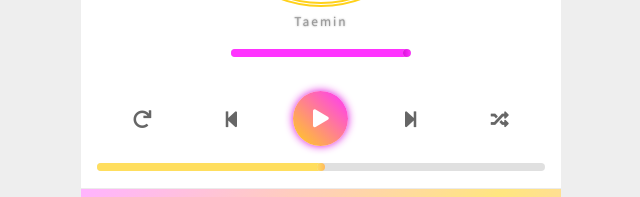
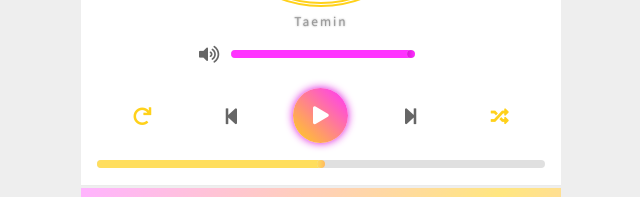
Before and after one commit to nhatnam210/App-Music, a plain HTML site: page index.html in a window 1280 px wide. Shown: the part 308-505 px from the top of the page, 319-959 px from the left. Drawn offline with Linux system fonts and the light colour scheme.

Commit message:
Turn on/off volume by click or value

```diff
--- a/index.html
+++ b/index.html
@@ -36,7 +36,15 @@
         <h3></h3>
       </div>
       <!--Volume-->
-      <input id="volume" class="volume" type="range" value="1" step="0.01" min="0" max="1">
+      <div class="control-volume">
+        <div class="control-volume-wrap">
+          <div class="btn btn-toggle-volume going-up">
+            <i class="fas fa-volume-up icon-volume-up"></i>
+            <i class="fas fa-volume-mute icon-volume-mute"></i>
+          </div>
+          <input id="volume" class="volume" type="range" value="1" step="0.01" min="0" max="1">
+        </div>
+      </div>
 
       <!-- Control -->
       <div class="control">
--- a/main.js
+++ b/main.js
@@ -9,10 +9,14 @@
  * 8. Active song -----(Done)
  * 9. Scroll active song into view -----(Done)
  * 10. Play song when click -----(Done)
+ * 11. Bonus lưu cấu hình
  */
 
 const $ = document.querySelector.bind(document);
 const $$ = document.querySelectorAll.bind(document);
+
+const PLAYER_STORAGE_KEY = 'NAW_PLAYER'
+
 const header = $('header h2');
 const cdThumb = $('.cd-thumb');
 const audio = $('#audio');
@@ -23,6 +27,7 @@
 const player = $('.player')
 const progress = $('#progress')
 const volume = $('#volume')
+const btnVolume = $('.btn-toggle-volume')
 const btnPrev = $('.btn-prev')
 const btnNext = $('.btn-next')
 const btnRandom = $('.btn-random')
@@ -36,8 +41,10 @@
     isPlaying: false,
     isRandom: false,
     isRepeat: false,
+    isMute : false,
     countSong: 0,
     arrayRandomSongIndex: [],
+    config : JSON.parse(localStorage.getItem(PLAYER_STORAGE_KEY)) || {}, //Mặc định không có thì lấy Object rỗng
     songs: [
         {
             name: 'Advice',
@@ -94,6 +101,11 @@
             image: './assets/img/inception-ateez.jpg'
         },
     ],
+    setConfig(key, value) {
+        this.config[key] = value;
+        //lưu object có key và value vừa tạo vào localStorage
+        localStorage.setItem(PLAYER_STORAGE_KEY,JSON.stringify(this.config))
+    },
     render() {
         const htmls = this.songs.map((song, index) => {
             return `
@@ -136,16 +148,6 @@
 
         cdInnerThumb1.style.left = 'calc(50% - ' + CdWidthThumb1 + 'px / 2)'
         cdInnerThumb2.style.left = 'calc(50% - ' + CdWidthThumb2 + 'px / 2)'
-
-        //Xử lý xoay cd
-        const cdThumbAnimate = cdThumb.animate([
-            { transform: 'rotate(360deg)' }
-        ], {
-            duration: 10000, //10s
-            iterations: Infinity,
-        }) // Trả vê một đối tượng animate
-
-        cdThumbAnimate.pause()
 
         //Xử lý thu phóng Cd khi cuộn
         document.onscroll = function () {
@@ -199,6 +201,16 @@
             }
         }
 
+        //Xử lý xoay cd
+        const cdThumbAnimate = cdThumb.animate([
+            { transform: 'rotate(360deg)' }
+        ], {
+            duration: 10000, //10s
+            iterations: Infinity,
+        }) // Trả vê một đối tượng animate
+
+        cdThumbAnimate.pause()
+
         //Khi song được click play
         audio.onplay = function () {
             app.isPlaying = true;
@@ -228,10 +240,32 @@
             audio.currentTime = seekTime;
         }
 
+        var volumeRage = 1;
         //Xử lý tăng giảm âm lượng
         volume.oninput = function () {
-            audio.volume = volume.value;
+            volumeRage = volume.value;
+            audio.volume = volumeRage;
+
+            if(volumeRage == 0)
+                app.isMute = true
+            else app.isMute = false
+            btnVolume.classList.toggle('going-up',!app.isMute)
         }
+
+        //Xử lý tắt/mở âm thanh
+        btnVolume.onclick = function () {
+            app.isMute = !app.isMute
+            btnVolume.classList.toggle('going-up',!app.isMute)
+            if(app.isMute) {
+                volume.value = 0;
+                audio.volume = volume.value;
+            }else {
+                volume.value = volumeRage;
+                audio.volume = volume.value;
+            }
+        }
+
+        //Xử lý thay đổi trang thái âm lượng và nút âm lượng
 
         //Khi next song
         btnNext.onclick = function () {
@@ -261,12 +295,16 @@
         btnRandom.onclick = function () {
             app.isRandom = !app.isRandom;
             this.classList.toggle('active', app.isRandom) // ko cần cũng được
+
+            app.setConfig('isRandom',app.isRandom)
         }
 
         //Xử lý bật tắt Repeat
         btnRepeat.onclick = function () {
             app.isRepeat = !app.isRepeat;
-            this.classList.toggle('active')
+            this.classList.toggle('active', app.isRepeat)
+
+            app.setConfig('isRepeat',app.isRepeat)
         }
 
         //Xử lý next song khi audio ended
@@ -310,6 +348,14 @@
         cdThumb.style.backgroundImage = `url('${this.currentSong.image}')`
         audio.src = this.currentSong.path
         singer.textContent = this.currentSong.singer
+    },
+    loadConfig() {
+        this.isRandom = this.config.isRandom;
+        this.isRepeat = this.config.isRepeat;
+
+        //Hiển thị trạng thái ban đầu của btnRandom và btnRepeat
+        btnRandom.classList.toggle('active',this.isRandom)
+        btnRepeat.classList.toggle('active',this.isRepeat)
     },
     nextSong() {
         this.currentIndex++;
@@ -360,9 +406,6 @@
             }
         }, 300)
     },
-    // repeatSong() {
-    //     this.loadCurrentSong();
-    // },
     start() {
         //Định nghĩa các thuộc tính cho Object
         this.defineProperties()
@@ -370,8 +413,12 @@
         //Lắng nghe/ xử lý các sự kiện (DOM Events)
         this.handleEvents()
 
-        //Tải thông tin bài hát đầu tiên vào UI khi chạy ứng dụng
+        //Load thông tin bài hát đầu tiên khi chạy ứng dụng
         this.loadCurrentSong()
+
+        //Load thông tin cấu hình khi chạy ứng dụng
+        //Gán cấu hình từ config vào ứng dụng
+        this.loadConfig()
 
         //Render playlist
         this.render()
@@ -379,4 +426,3 @@
 }
 
 app.start()
-console.log(app)
--- a/style.css
+++ b/style.css
@@ -138,7 +138,7 @@
   display: flex;
   align-items: center;
   justify-content: space-around;
-  padding: 30px 0 10px 0;
+  padding: 10px 0 10px 0;
 }
 
 .control .btn {
@@ -178,17 +178,25 @@
   color: var(--primary-color);
 }
 
+.control-volume {
+  position: relative;
+}
+
+.control-volume-wrap {
+  width: 50%;
+  margin-left: 50%;
+  transform: translateX(-58%);
+  display: flex;
+}
+
 .volume {
-  display: flex;
-  width: 40%;
+  flex: 1;
   margin: auto;
   -webkit-appearance: none; /*Cái này phải none thì mới set background được*/
   background: #d3d3d3;
   height: 8px;
   outline: none;
-  /* padding-top: 5px; */
-  margin-top: 15px;
-  position: relative;
+  /* position: relative; */
   border-radius: 50px;
   overflow: hidden;
 }
@@ -201,6 +209,43 @@
   cursor: pointer;
   box-shadow: -504px 0px 0px 500px  var(--second-color);
   border-radius: 50px;
+}
+
+.control-volume {
+  /* position: relative; */
+}
+
+.btn-toggle-volume {
+  width: 40px;
+  height: 40px;
+  color: #666;
+  display: flex;
+  font-size: 18px;
+  align-items: center;
+  justify-content: center;
+  cursor: pointer;
+}
+
+.btn-toggle-volume .icon-volume-up,
+.btn-toggle-volume .icon-volume-mute {
+  position: absolute;
+  left: 8px;
+}
+
+.btn-toggle-volume .icon-volume-up {
+  display: none;
+}
+
+.btn-toggle-volume.going-up .icon-volume-up {
+  display: flex;
+}
+
+.btn-toggle-volume.going-up .icon-volume-mute {
+  display: none;
+}
+
+.btn-toggle-volume:active {
+  color: #444444;
 }
 
 .progress {
```
